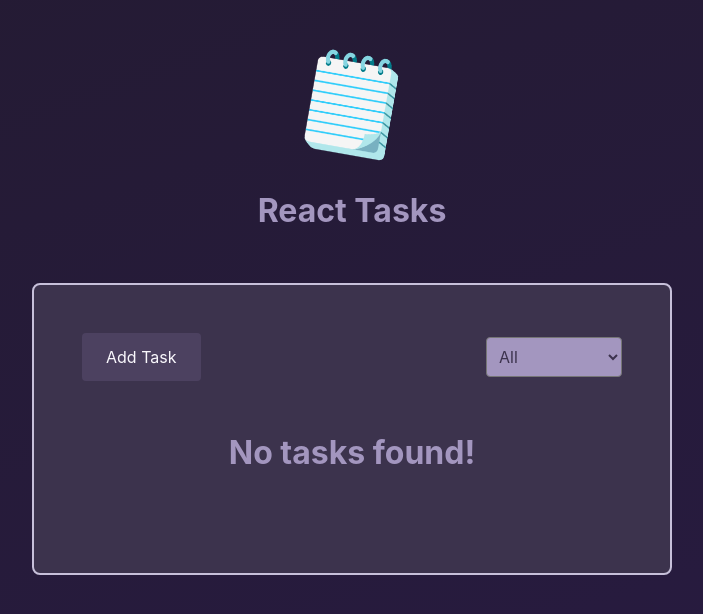
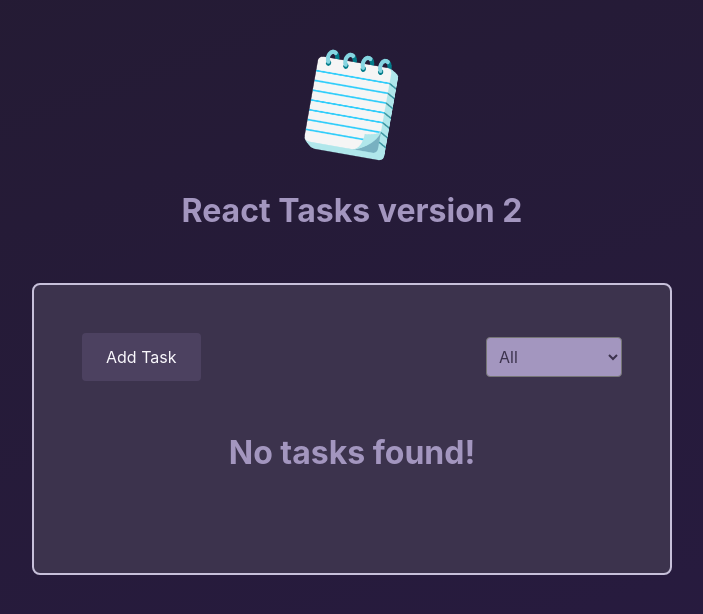
Before and after one commit to kmng/react_sample_for_cypress, a React (Vite) app: page / in a window 1280 px wide. Shown: the top 614 px of the page, without its empty margins (288-991 px from the left). Built offline with nearby package versions, Linux system fonts and the light colour scheme.

Commit message:
change header

```diff
--- a/src/components/Header.jsx
+++ b/src/components/Header.jsx
@@ -5,7 +5,7 @@ function Header() {
   return (
     <header className="main-header">
       <img src={logo} alt="A list" />
-      <h1>React Tasks</h1>
+      <h1>React Tasks version 2</h1>
     </header>
   );
 }
```
